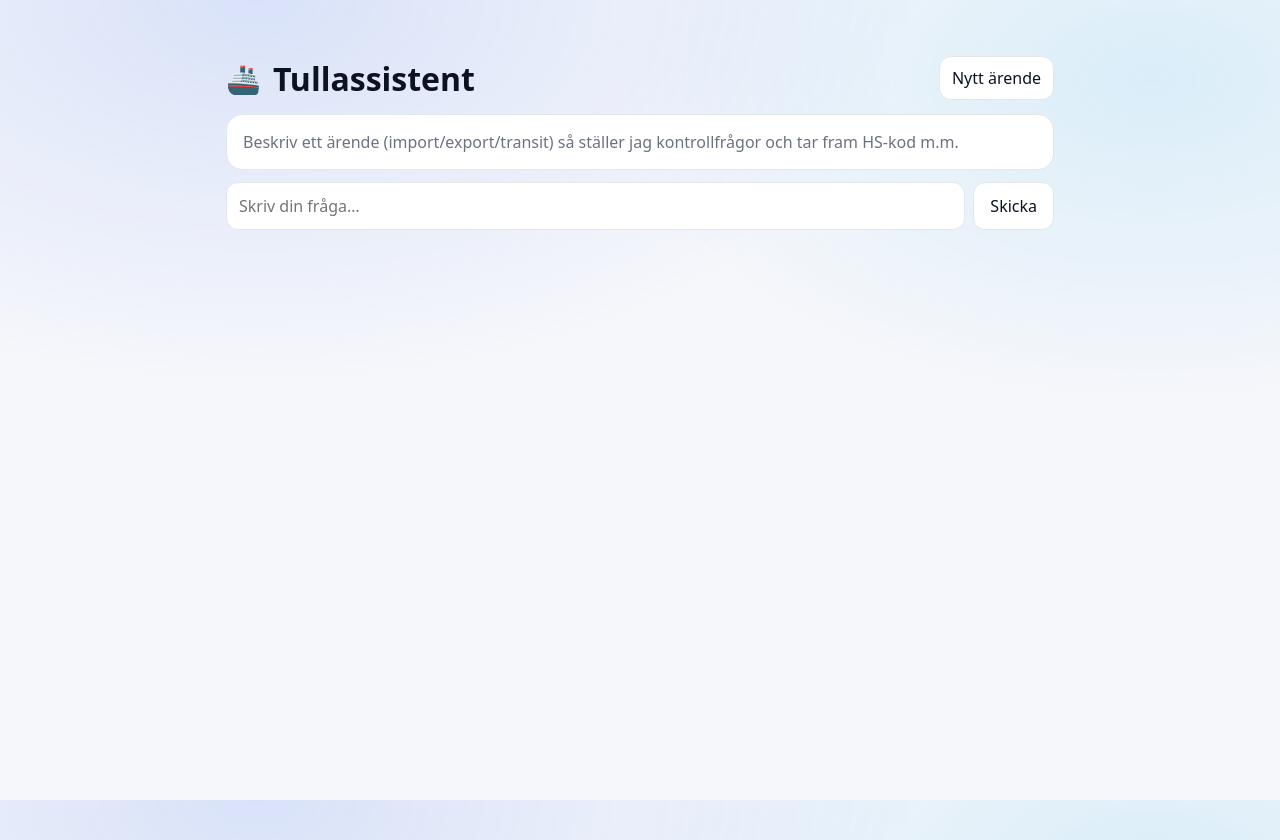
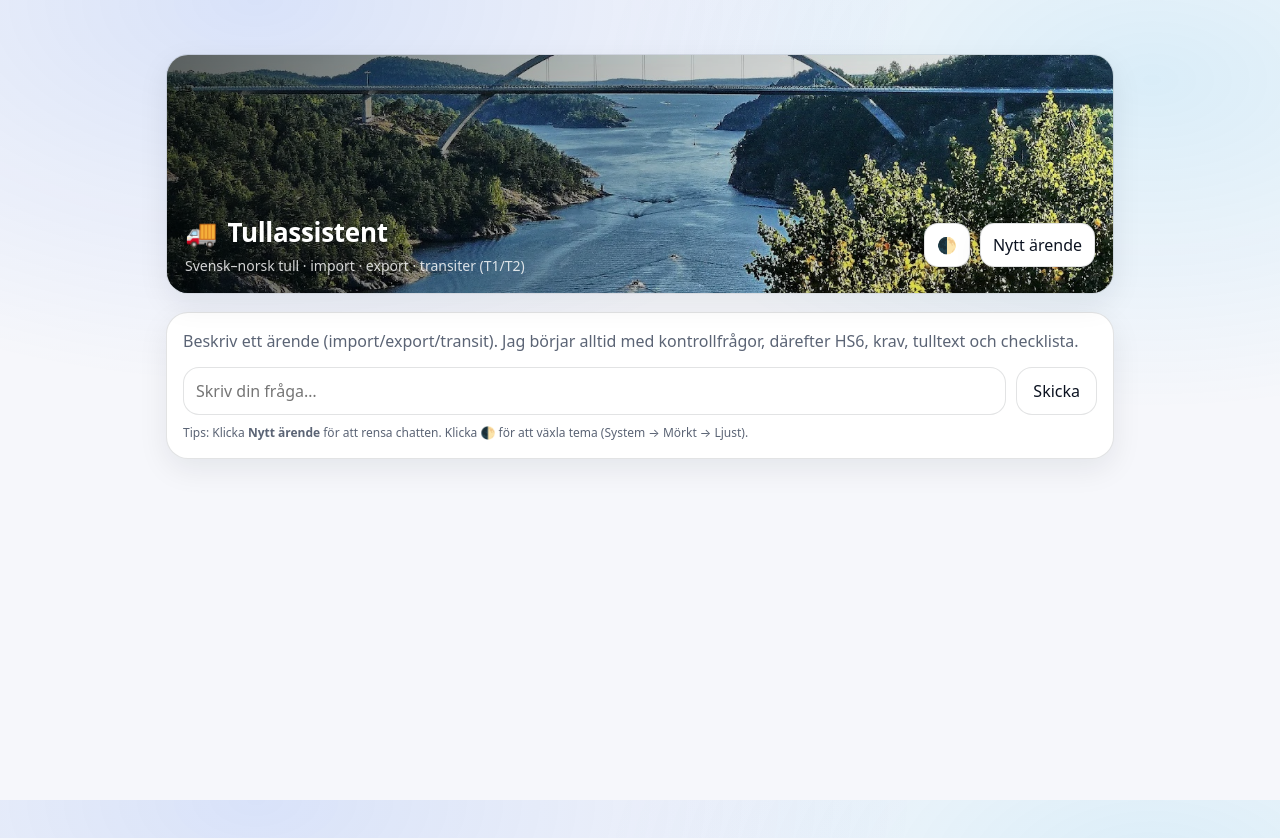
Before and after one commit to Reddzaa/Tullassistent, a Next.js app: page / in a window 1280 px wide. Built offline with nearby package versions, Linux system fonts and the light colour scheme.

Commit message:
Update page.js

```diff
--- a/app/page.js
+++ b/app/page.js
@@ -1,29 +1,51 @@
 "use client";
 
-import { useEffect, useRef, useState } from "react";
+import Image from "next/image";
+import { useEffect, useMemo, useRef, useState } from "react";
+
+function IconButton({ onClick, disabled, title, children }) {
+  return (
+    <button
+      onClick={onClick}
+      disabled={disabled}
+      title={title}
+      style={{
+        padding: "10px 12px",
+        borderRadius: 14,
+        border: "1px solid var(--border)",
+        background: "var(--panel)",
+        cursor: disabled ? "not-allowed" : "pointer",
+        boxShadow: "var(--shadow)"
+      }}
+    >
+      {children}
+    </button>
+  );
+}
 
 function SectionCard({ title, children }) {
   return (
     <section
       style={{
-        border: "1px solid #e5e7eb",
-        borderRadius: 14,
+        border: "1px solid var(--border)",
+        borderRadius: 18,
         padding: 14,
-        background: "white"
+        background: "var(--panel)",
+        boxShadow: "var(--shadow)"
       }}
     >
-      <div style={{ fontWeight: 800, marginBottom: 10 }}>{title}</div>
+      <div style={{ fontWeight: 850, marginBottom: 10 }}>{title}</div>
       {children}
     </section>
   );
 }
 
 function Bullets({ items }) {
-  if (!Array.isArray(items) || items.length === 0) return <div>—</div>;
+  if (!Array.isArray(items) || items.length === 0) return <div style={{ color: "var(--muted)" }}>—</div>;
   return (
-    <ul style={{ margin: 0, paddingLeft: 18, display: "grid", gap: 6 }}>
+    <ul style={{ margin: 0, paddingLeft: 18, display: "grid", gap: 8 }}>
       {items.map((x, i) => (
-        <li key={i} style={{ lineHeight: 1.35 }}>
+        <li key={i} style={{ lineHeight: 1.4 }}>
           {x}
         </li>
       ))}
@@ -46,30 +68,33 @@ function CopyBox({ text }) {
     <div>
       <div
         style={{
-          border: "1px solid #e5e7eb",
-          borderRadius: 12,
+          border: "1px solid var(--border)",
+          borderRadius: 16,
           padding: 12,
-          background: "#f9fafb",
+          background: "var(--code-bg)",
           whiteSpace: "pre-wrap",
           fontFamily: "ui-monospace, SFMono-Regular, Menlo, Monaco, Consolas, monospace",
           fontSize: 13,
-          lineHeight: 1.45
+          lineHeight: 1.5
         }}
       >
         {text || "—"}
       </div>
+
+      <div style={{ display: "flex", gap: 10, marginTop: 10 }}>
         <button
           onClick={copy}
           style={{
-          marginTop: 8,
             padding: "10px 12px",
-          borderRadius: 10,
-          border: "1px solid #e5e7eb",
+            borderRadius: 14,
+            border: "1px solid var(--border)",
+            background: "var(--panel)",
             cursor: "pointer"
           }}
         >
           {copied ? "Kopierat ✅" : "Kopiera tulltext"}
         </button>
+      </div>
     </div>
   );
 }
@@ -78,9 +103,41 @@ export default function Home() {
   const [message, setMessage] = useState("");
   const [log, setLog] = useState([]);
   const [loading, setLoading] = useState(false);
+  const [theme, setTheme] = useState("system"); // "light" | "dark" | "system"
   const bottomRef = useRef(null);
 
-  // ✅ Restart måste ligga INUTI komponenten (så den kan använda setLog osv)
+  // ---- Theme handling (no extra libs)
+  useEffect(() => {
+    const saved = localStorage.getItem("theme");
+    if (saved === "light" || saved === "dark" || saved === "system") setTheme(saved);
+  }, []);
+
+  useEffect(() => {
+    localStorage.setItem("theme", theme);
+
+    const root = document.documentElement;
+    const prefersDark = window.matchMedia?.("(prefers-color-scheme: dark)")?.matches;
+
+    const resolved =
+      theme === "system" ? (prefersDark ? "dark" : "light") : theme;
+
+    root.dataset.theme = resolved;
+  }, [theme]);
+
+  function toggleTheme() {
+    setTheme((t) => {
+      if (t === "system") return "dark";
+      if (t === "dark") return "light";
+      return "system";
+    });
+  }
+
+  const themeLabel = useMemo(() => {
+    if (theme === "system") return "Tema: System";
+    if (theme === "dark") return "Tema: Mörkt";
+    return "Tema: Ljust";
+  }, [theme]);
+
   function restart() {
     setLog([]);
     setMessage("");
@@ -95,11 +152,7 @@ export default function Home() {
     const text = message.trim();
     if (!text || loading) return;
 
-    // Ta en snapshot av loggen FÖRE vi lägger till nya user-meddelandet
-    const history = log.map((m) => ({
-      role: m.role,
-      content: m.text
-    }));
+    const history = log.map((m) => ({ role: m.role, content: m.text }));
 
     setLog((l) => [...l, { role: "user", text }]);
     setMessage("");
@@ -109,7 +162,6 @@ export default function Home() {
       const r = await fetch("/api/chat", {
         method: "POST",
         headers: { "Content-Type": "application/json" },
-        // ✅ Skicka med history så boten kan fortsätta samma ärende
         body: JSON.stringify({ message: text, history })
       });
 
@@ -120,10 +172,7 @@ export default function Home() {
         throw new Error("Tomt svar från servern.");
       }
 
-      setLog((l) => [
-        ...l,
-        { role: "assistant", text: data.reply, structured: data.structured }
-      ]);
+      setLog((l) => [...l, { role: "assistant", text: data.reply, structured: data.structured }]);
     } catch (e) {
       setLog((l) => [...l, { role: "assistant", text: `Fel: ${e.message}` }]);
     } finally {
@@ -132,44 +181,89 @@ export default function Home() {
   }
 
   return (
-    <main style={{ maxWidth: 860, margin: "40px auto", padding: 16, fontFamily: "system-ui" }}>
-      <header
+    <main style={{ maxWidth: 980, margin: "38px auto", padding: 16 }}>
+      {/* Hero */}
+      <div
+        style={{
+          position: "relative",
+          height: 240,
+          borderRadius: 22,
+          overflow: "hidden",
+          border: "1px solid var(--border)",
+          boxShadow: "var(--shadow)"
+        }}
+      >
+        {/* Lägg bilden i /public/svinesund.jpg */}
+        <Image
+          src="/svinesund.jpg"
+          alt="Svinesundsbron mellan Sverige och Norge"
+          fill
+          priority
+          style={{ objectFit: "cover" }}
+        />
+        {/* overlay */}
+        <div
+          style={{
+            position: "absolute",
+            inset: 0,
+            background:
+              "linear-gradient(90deg, rgba(0,0,0,0.60) 0%, rgba(0,0,0,0.20) 55%, rgba(0,0,0,0.05) 100%)"
+          }}
+        />
+
+        {/* Title area */}
+        <div style={{ position: "absolute", left: 18, right: 18, bottom: 18 }}>
+          <div
             style={{
               display: "flex",
               alignItems: "center",
               gap: 12,
-          marginBottom: 14
+              justifyContent: "space-between"
             }}
           >
-        <div style={{ fontSize: 28 }}>🚢</div>
-        <h1 style={{ margin: 0 }}>Tullassistent</h1>
+            <div>
+              <div style={{ display: "flex", alignItems: "center", gap: 10 }}>
+                <div style={{ fontSize: 26 }}>🚚</div>
+                <h1 style={{ margin: 0, color: "white", fontSize: 26, letterSpacing: -0.3 }}>
+                  Tullassistent
+                </h1>
+              </div>
+              <p style={{ margin: "6px 0 0", color: "rgba(255,255,255,0.82)", fontSize: 14 }}>
+                Svensk–norsk tull · import · export · transiter (T1/T2)
+              </p>
+            </div>
 
-        {/* ✅ Knappen ligger snyggt i headern */}
-        <button
-          onClick={restart}
-          disabled={loading}
+            <div style={{ display: "flex", gap: 10 }}>
+              <IconButton onClick={toggleTheme} disabled={loading} title={themeLabel}>
+                🌓
+              </IconButton>
+              <IconButton onClick={restart} disabled={loading} title="Rensar chatten och startar nytt ärende">
+                Nytt ärende
+              </IconButton>
+            </div>
+          </div>
+        </div>
+      </div>
+
+      {/* Chat panel */}
+      <div
         style={{
-            marginLeft: "auto",
-            padding: "10px 12px",
-            borderRadius: 12,
-            border: "1px solid #e5e7eb",
-            cursor: "pointer"
+          marginTop: 18,
+          border: "1px solid var(--border)",
+          borderRadius: 22,
+          padding: 16,
+          background: "var(--panel)",
+          boxShadow: "var(--shadow)"
         }}
-          title="Rensar chatten och startar nytt ärende"
       >
-          Nytt ärende
-        </button>
-      </header>
-
-      <div style={{ border: "1px solid #e5e7eb", borderRadius: 16, padding: 16, background: "#fff" }}>
         {log.length === 0 ? (
-          <p style={{ margin: 0, color: "#6b7280" }}>
-            Beskriv ett ärende (import/export/transit) så ställer jag kontrollfrågor och tar fram HS-kod m.m.
-          </p>
+          <div style={{ color: "var(--muted)", lineHeight: 1.5 }}>
+            Beskriv ett ärende (import/export/transit). Jag börjar alltid med kontrollfrågor, därefter HS6, krav, tulltext och checklista.
+          </div>
         ) : (
           log.map((m, i) => (
             <div key={i} style={{ margin: "14px 0" }}>
-              <div style={{ fontWeight: 800, marginBottom: 8 }}>
+              <div style={{ fontWeight: 850, marginBottom: 8, color: "var(--muted)" }}>
                 {m.role === "user" ? "Du" : "Assistent"}
               </div>
 
@@ -177,12 +271,13 @@ export default function Home() {
                 <div
                   style={{
                     marginLeft: "auto",
-                    background: "#2563eb",
+                    background: "linear-gradient(135deg, var(--accent) 0%, var(--accent-2) 100%)",
                     color: "white",
                     padding: 12,
-                    borderRadius: 14,
-                    maxWidth: "85%",
-                    whiteSpace: "pre-wrap"
+                    borderRadius: 18,
+                    maxWidth: "88%",
+                    whiteSpace: "pre-wrap",
+                    boxShadow: "var(--shadow)"
                   }}
                 >
                   {m.text}
@@ -220,11 +315,12 @@ export default function Home() {
               ) : (
                 <div
                   style={{
-                    background: "#f3f4f6",
+                    background: "var(--code-bg)",
                     padding: 12,
-                    borderRadius: 14,
+                    borderRadius: 18,
                     whiteSpace: "pre-wrap",
-                    lineHeight: 1.5
+                    lineHeight: 1.55,
+                    border: "1px solid var(--border)"
                   }}
                 >
                   {m.text}
@@ -234,11 +330,11 @@ export default function Home() {
           ))
         )}
 
-        {loading && <div style={{ marginTop: 10, color: "#6b7280" }}>✍️ Assistenten skriver…</div>}
+        {loading && <div style={{ marginTop: 10, color: "var(--muted)" }}>✍️ Assistenten skriver…</div>}
         <div ref={bottomRef} />
-      </div>
 
-      <div style={{ display: "flex", gap: 8, marginTop: 12 }}>
+        {/* Input row */}
+        <div style={{ display: "flex", gap: 10, marginTop: 14 }}>
           <input
             value={message}
             onChange={(e) => setMessage(e.target.value)}
@@ -246,8 +342,7 @@ export default function Home() {
             style={{
               flex: 1,
               padding: 12,
-            borderRadius: 12,
-            border: "1px solid #e5e7eb"
+              borderRadius: 16
             }}
             onKeyDown={(e) => {
               if (e.key === "Enter") send();
@@ -258,14 +353,19 @@ export default function Home() {
             disabled={loading}
             style={{
               padding: "12px 16px",
-            borderRadius: 12,
-            border: "1px solid #e5e7eb",
+              borderRadius: 16,
+              border: "1px solid var(--border)",
               cursor: "pointer"
             }}
           >
             {loading ? "Skickar…" : "Skicka"}
           </button>
         </div>
+
+        <div style={{ marginTop: 10, color: "var(--muted)", fontSize: 12, lineHeight: 1.4 }}>
+          Tips: Klicka <b>Nytt ärende</b> för att rensa chatten. Klicka 🌓 för att växla tema (System → Mörkt → Ljust).
+        </div>
+      </div>
     </main>
   );
 }
```
Lines whose indentation alone changed are shown as unchanged.
